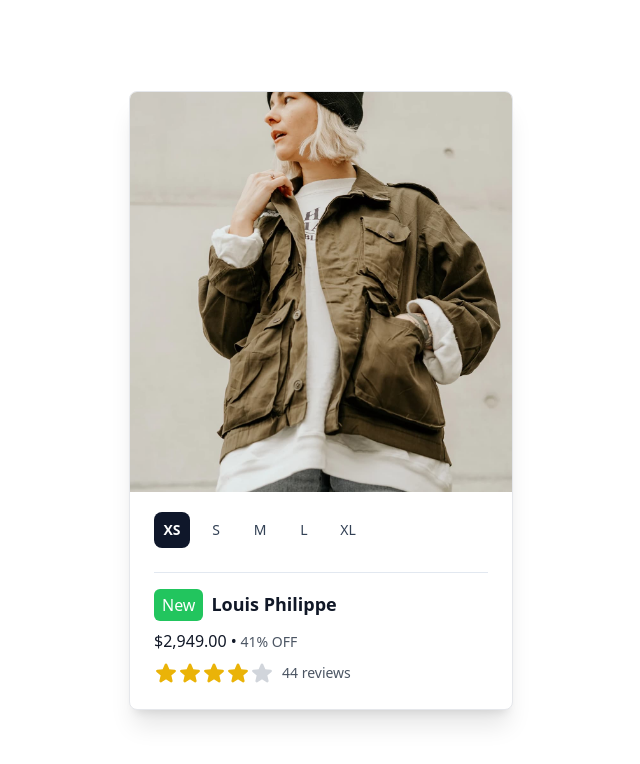
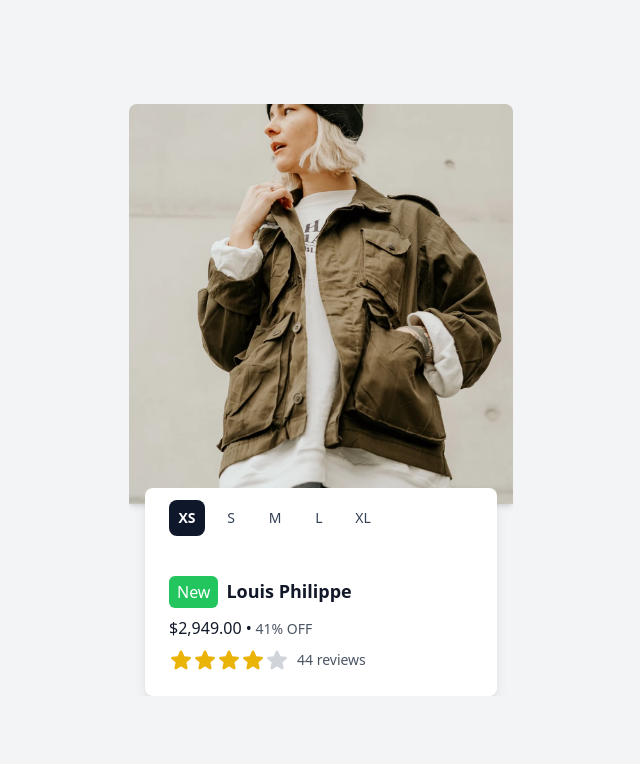
Before and after one commit to umar-developer-01/React-Tailwind, a React (Create React App) app in the folder product-component/: page / in a window 1280 px wide. Shown: the top 764 px of the page, without its empty margins (319-959 px from the left). Built offline with nearby package versions, Linux system fonts and the light colour scheme.

Commit message:
Added shadow and depth

```diff
--- a/product-component/src/components/peerproduct.tsx
+++ b/product-component/src/components/peerproduct.tsx
@@ -18,12 +18,13 @@ const PeerProduct: React.FC<PeerProductProps> = () => {
 
 
     return (
-        <div className="flex justify-center items-center h-screen antialiased text-gray-900">
-            <div className="bg-white w-96 flex flex-col gap-2 shadow-xl rounded-lg overflow-hidden border">
-                <img src={Jacket} alt="Jacket" className="h-[400px] w-96 object-cover object-center" />
-                <div className="p-6 pt-2">
+        <div className="bg-gray-100 flex justify-center items-center h-screen antialiased text-gray-900">
+            <div className="w-96 flex flex-col gap-2  rounded-lg overflow-hidden">
+                <img src={Jacket} alt="Jacket" className="h-[400px] w-96 object-cover object-center shadow-md" />
+                <div className="relative px-4 -mt-6">
+                    <div className="bg-white p-6 pt-2 rounded-lg shadow-lg">
 
-                    <div className="mt-1 flex items-baseline mb-4 pb-6 border-b border-slate-200">
+                        <div className="mt-1 flex items-baseline mb-4 pb-6">
                             <div className="space-x-2 flex text-sm">
                                 {['xs', 's', 'm', 'l', 'xl'].map((size) => (
                                     <label key={size}>
@@ -58,6 +59,7 @@ const PeerProduct: React.FC<PeerProductProps> = () => {
                     </div>
                 </div>
             </div>
+        </div>
     );
 };
 
```
Lines whose indentation alone changed are shown as unchanged.
